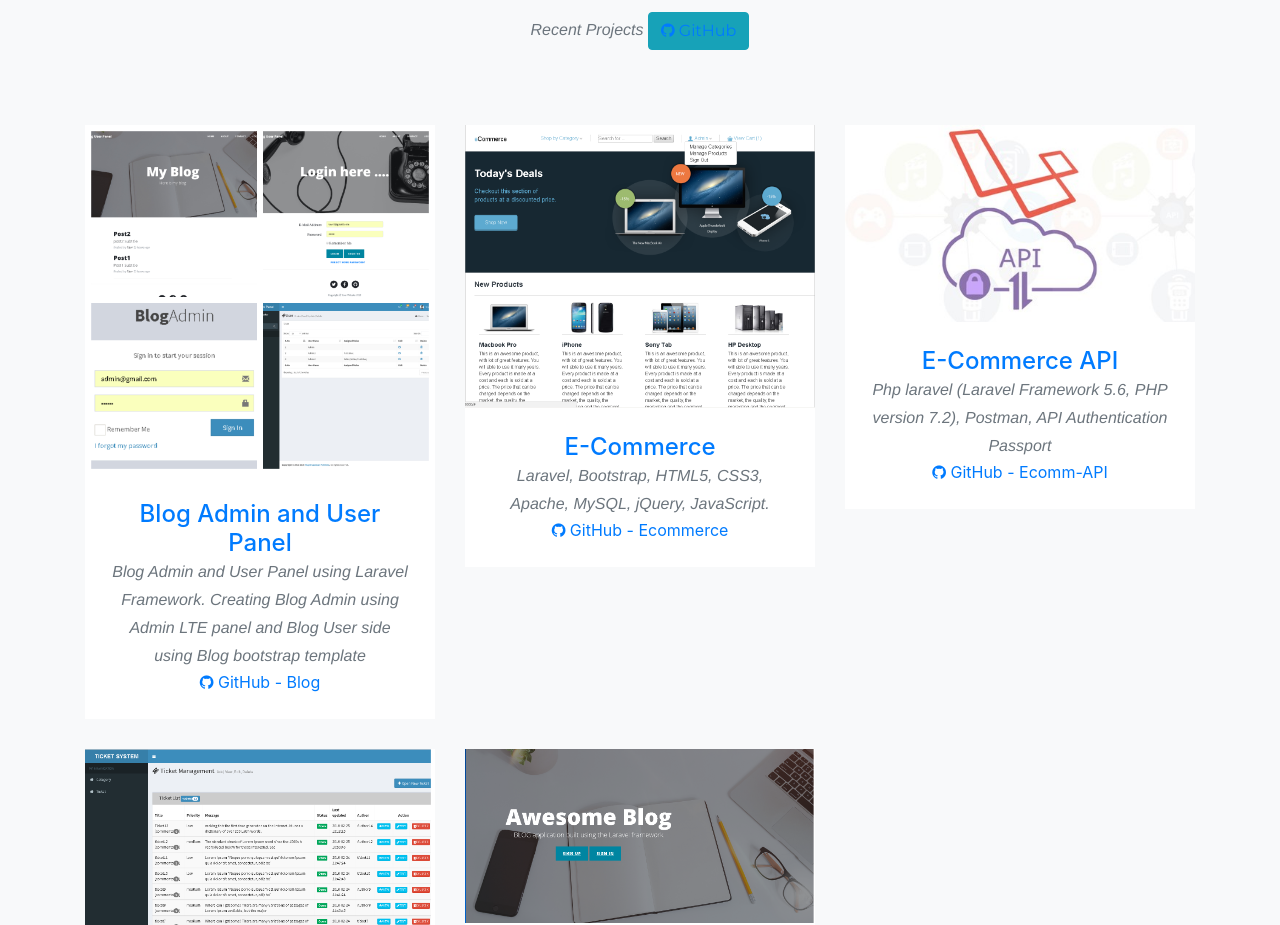
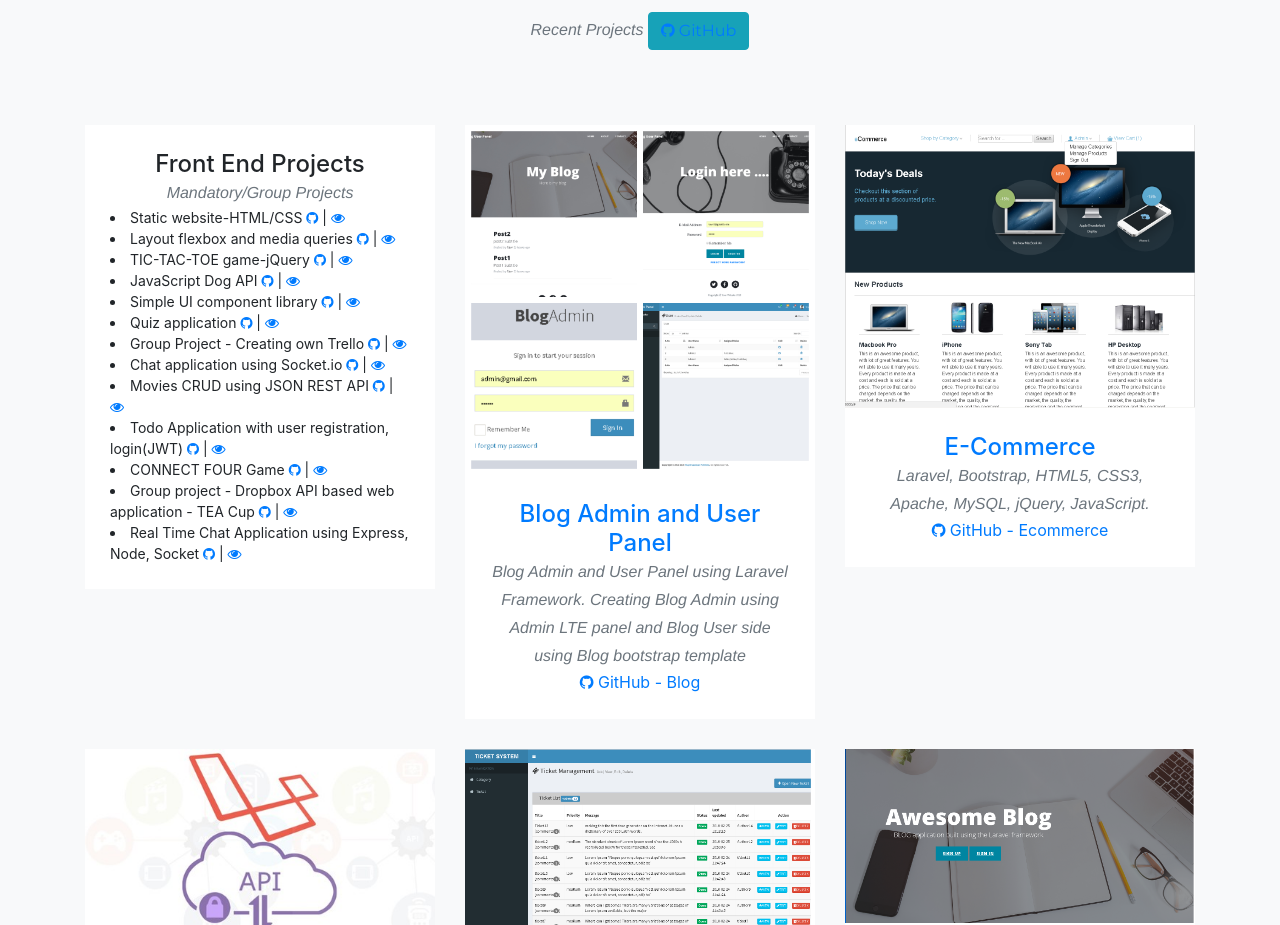
Before and after one commit to truptigaonkar/portfolio, a website with bundled scripts: page index.html in a window 1280 px wide. Shown: the part 2143-3068 px from the top of the page. Built offline with nearby package versions, Linux system fonts and the light colour scheme; a web font is replaced by a local one.

Commit message:
Frontend projects with Github and live link added

```diff
--- a/index.html
+++ b/index.html
@@ -189,8 +189,86 @@
             </button></h3>
         </div>
       </div>
-      <div class="row">
+      <div class="row new">
 
+          <div class="col-md-4 col-sm-6 portfolio-item">
+              <a class="portfolio-link">
+                <div class="portfolio-hover">
+                  <div class="portfolio-hover-content">
+                    <i class="fa fa-plus fa-3x"></i>
+                  </div>
+                </div>
+                <div class="portfolio-caption">
+                  <h4>Front End Projects</h4>
+              </a>
+              <p class="text-muted">Mandatory/Group Projects</p>
+              <li style="font-size: 14px; text-align: left">
+                  Static website-HTML/CSS
+                  <a href="https://github.com/truptigaonkar/mandatory-htmlcss1" target="_blank"><i class="fa fa-github"></i></a> |
+                  <a href="https://truptigaonkar.github.io/mandatory-htmlcss1/" target="_blank"><i class="fa fa-eye"></i> </a>
+              </li>
+              <li style="font-size: 14px; text-align: left">
+                  Layout flexbox and media queries
+                  <a href="https://github.com/truptigaonkar/mandatory-htmlcss2" target="_blank"><i class="fa fa-github"></i></a> |
+                  <a href="https://truptigaonkar.github.io/mandatory-htmlcss2/" target="_blank"><i class="fa fa-eye"></i> </a>
+              </li>
+              <li style="font-size: 14px; text-align: left">
+                  TIC-TAC-TOE game-jQuery
+                  <a href="https://github.com/truptigaonkar/mandatory-js-2" target="_blank"><i class="fa fa-github"></i></a> |
+                  <a href="https://truptigaonkar.github.io/mandatory-js-2/" target="_blank"><i class="fa fa-eye"></i> </a>
+              </li>
+              <li style="font-size: 14px; text-align: left">
+                  JavaScript Dog API
+                  <a href="https://github.com/truptigaonkar/mandatory-js-3" target="_blank"><i class="fa fa-github"></i></a> |
+                  <a href="https://truptigaonkar.github.io/mandatory-js-3/" target="_blank"><i class="fa fa-eye"></i> </a>
+              </li>
+              <li style="font-size: 14px; text-align: left">
+                  Simple UI component library
+                  <a href="https://github.com/truptigaonkar/mandatory-uxdesign1" target="_blank"><i class="fa fa-github"></i></a> |
+                  <a href="https://truptigaonkar.github.io/mandatory-uxdesign1/" target="_blank"><i class="fa fa-eye"></i> </a>
+              </li>
+              <li style="font-size: 14px; text-align: left">
+                  Quiz application
+                  <a href="https://github.com/truptigaonkar/mandatory-uxdesign2" target="_blank"><i class="fa fa-github"></i></a> |
+                  <a href="https://truptigaonkar.github.io/mandatory-uxdesign2/" target="_blank"><i class="fa fa-eye"></i> </a>
+              </li>
+              <li style="font-size: 14px; text-align: left">
+                  Group Project - Creating own Trello
+                  <a href="https://github.com/truptigaonkar/stunning-system" target="_blank"><i class="fa fa-github"></i></a> |
+                  <a href="https://truptigaonkar.github.io/stunning-system/" target="_blank"><i class="fa fa-eye"></i> </a>
+              </li>
+              <li style="font-size: 14px; text-align: left">
+                  Chat application using Socket.io
+                  <a href="https://github.com/truptigaonkar/mandatory-advanced-js1" target="_blank"><i class="fa fa-github"></i></a> |
+                  <a href="https://truptigaonkar.github.io/mandatory-advanced-js1/" target="_blank"><i class="fa fa-eye"></i> </a>
+              </li>
+              <li style="font-size: 14px; text-align: left">
+                  Movies CRUD using JSON REST API
+                  <a href="https://github.com/truptigaonkar/mandatory-advanced-js2" target="_blank"><i class="fa fa-github"></i></a> |
+                  <a href="https://truptigaonkar.github.io/mandatory-advanced-js2/" target="_blank"><i class="fa fa-eye"></i> </a>
+              </li>
+              <li style="font-size: 14px; text-align: left">
+                  Todo Application with user registration, login(JWT)
+                  <a href="https://github.com/truptigaonkar/mandatory-advanced-js3" target="_blank"><i class="fa fa-github"></i></a> |
+                  <a href="https://truptigaonkar.github.io/mandatory-advanced-js3/" target="_blank"><i class="fa fa-eye"></i> </a>
+              </li>
+              <li style="font-size: 14px; text-align: left">
+                  CONNECT FOUR Game
+                  <a href="https://github.com/truptigaonkar/mandatory-advanced-js4" target="_blank"><i class="fa fa-github"></i></a> |
+                  <a href="https://truptigaonkar.github.io/mandatory-advanced-js4/" target="_blank"><i class="fa fa-eye"></i> </a>
+              </li>
+              <li style="font-size: 14px; text-align: left">
+                  Group project - Dropbox API based web application - TEA Cup
+                  <a href="https://github.com/truptigaonkar/mandatory-advanced-js5" target="_blank"><i class="fa fa-github"></i></a> |
+                  <a href="https://ayumina.github.io/mandatory-advanced-js5/" target="_blank"><i class="fa fa-eye"></i> </a>
+              </li>
+              <li style="font-size: 14px; text-align: left">
+                  Real Time Chat Application using Express, Node, Socket
+                  <a href="https://github.com/truptigaonkar/mandatory-backend1-chat" target="_blank"><i class="fa fa-github"></i></a> |
+                  <a href="http://immense-inlet-98375.herokuapp.com/" target="_blank"><i class="fa fa-eye"></i> </a>
+              </li>
+            </div>
+          </div>
         <div class="col-md-4 col-sm-6 portfolio-item">
           <a class="portfolio-link" data-toggle="modal" href="#portfolioModal1">
             <div class="portfolio-hover">
```
